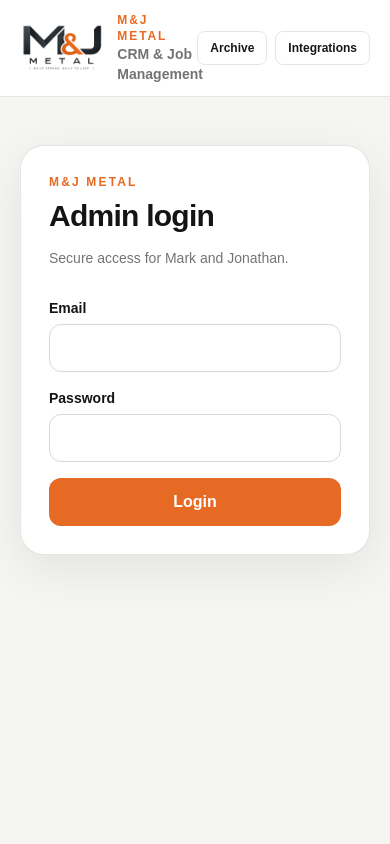
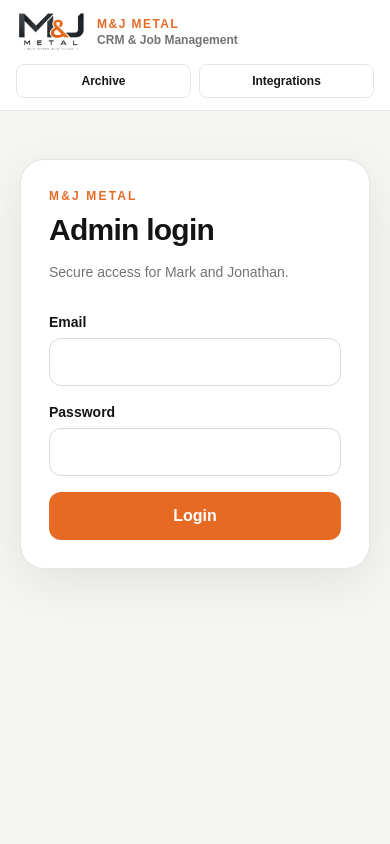
Before and after one commit to MarkDiamant/mjmetal, a Next.js app: page /admin/login in a window 390 px wide. Shown: the top 844 px of the page. Built offline with nearby package versions, Linux system fonts and the light colour scheme.

Commit message:
Fix mobile admin header overlap

```diff
--- a/components/admin/AdminBrandBar.tsx
+++ b/components/admin/AdminBrandBar.tsx
@@ -13,12 +13,12 @@ export default function AdminBrandBar() {
 
   return (
     <div className="border-b border-black/10 bg-white print:hidden">
-      <div className="mx-auto flex max-w-[1500px] items-center justify-between gap-4 px-5 py-3 lg:px-8">
-        <a href="/admin" className="inline-flex items-center gap-3">
-          <img src="/images/logo.png" alt="M&J Metal" className="h-12 w-auto object-contain" />
-          <div><p className="text-xs font-black uppercase tracking-[0.16em] text-[#e66a24]">M&J Metal</p><p className="text-sm font-bold text-black/55">CRM & Job Management</p></div>
+      <div className="mx-auto flex max-w-[1500px] flex-col gap-3 px-4 py-3 sm:flex-row sm:items-center sm:justify-between sm:gap-4 sm:px-5 lg:px-8">
+        <a href="/admin" className="flex min-w-0 items-center gap-2.5 sm:gap-3">
+          <img src="/images/logo.png" alt="M&J Metal" className="h-10 w-auto shrink-0 object-contain sm:h-12" />
+          <div className="min-w-0"><p className="text-xs font-black uppercase tracking-[0.12em] text-[#e66a24] sm:tracking-[0.16em]">M&J Metal</p><p className="truncate text-xs font-bold text-black/55 sm:text-sm">CRM & Job Management</p></div>
         </a>
-        <div className="flex gap-2"><a href="/admin/archive" className="rounded-lg border border-black/10 px-3 py-2 text-xs font-bold">Archive</a><a href="/admin/integrations" className="rounded-lg border border-black/10 px-3 py-2 text-xs font-bold">Integrations</a></div>
+        <div className="flex w-full gap-2 sm:w-auto sm:shrink-0"><a href="/admin/archive" className="flex-1 rounded-lg border border-black/10 px-3 py-2 text-center text-xs font-bold sm:flex-none">Archive</a><a href="/admin/integrations" className="flex-1 rounded-lg border border-black/10 px-3 py-2 text-center text-xs font-bold sm:flex-none">Integrations</a></div>
       </div>
     </div>
   );
```
